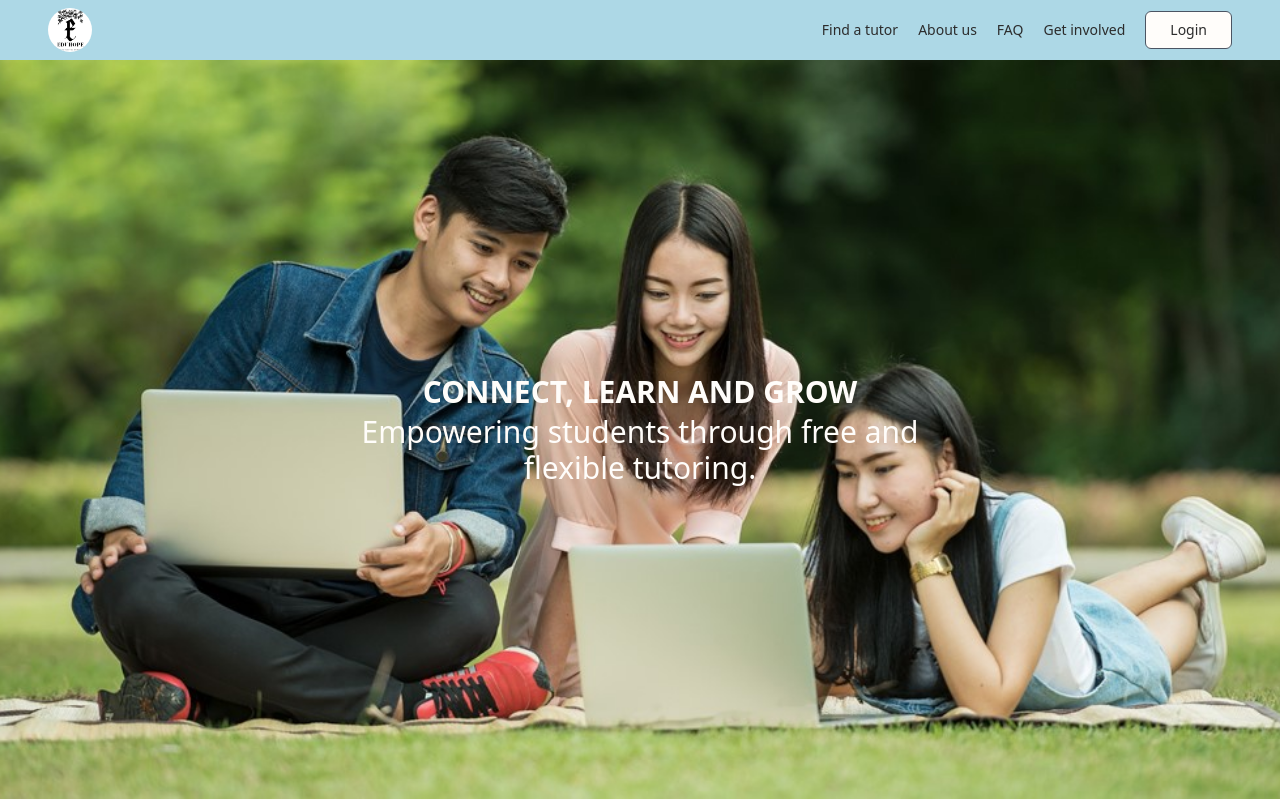
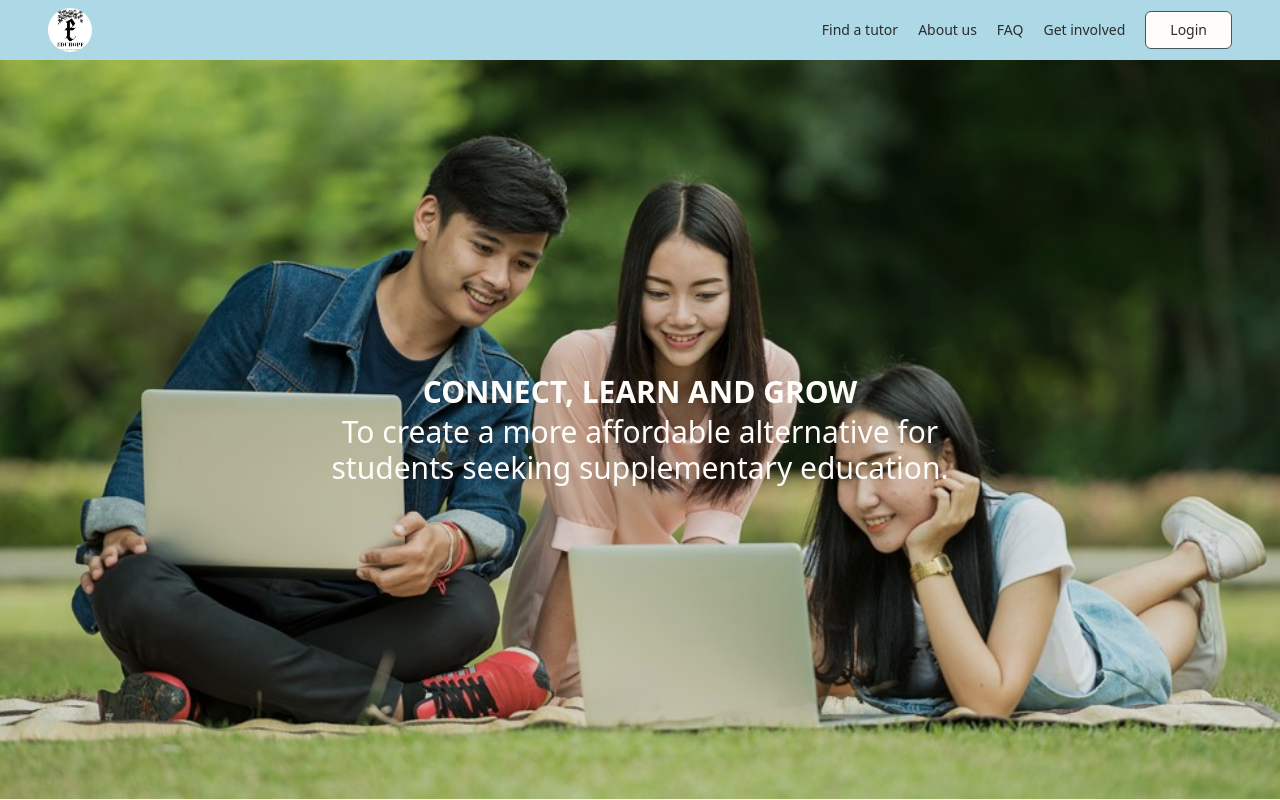
Before and after one commit to tch1001/EduHopeSG, a Next.js app in the folder frontend/: page / in a window 1280 px wide. Shown: the top 800 px of the page. Built offline with nearby package versions, Linux system fonts and the light colour scheme.

Commit message:
update: styling

```diff
--- a/frontend/pages/_app.js
+++ b/frontend/pages/_app.js
@@ -8,7 +8,9 @@ function MyApp({ Component: Body, pageProps }) {
         <>
             <Head />
             <Header />
-            <Body {...pageProps} />
+            <div className="content">
+                <Body {...pageProps} />
+            </div>
             <Footer />
         </>
     )
--- a/frontend/pages/index.js
+++ b/frontend/pages/index.js
@@ -88,7 +88,7 @@ const Home = ({ subjects, testimonials }) => {
                 <Image
                     src="/images/landing_page/cover_banner.jpg"
                     className="w-screen h-fit object-cover"
-                    style={{ height: "calc(100vh - 61px)" }}
+                    style={{ height: "calc(100vh - 61px)", filter: "brightness(90%)" }}
                     width={width}
                     height={width}
                     quality={80}
@@ -97,7 +97,7 @@ const Home = ({ subjects, testimonials }) => {
                 />
                 <div className={`${styles.cover} flex flex-col gap-1 m-auto text-white text-center text-3xl`}>
                     <p className="uppercase font-bold">Connect, Learn and Grow</p>
-                    <p>Empowering students through free and flexible tutoring.</p>
+                    <p>To create a more affordable alternative for students seeking supplementary education.</p>
                 </div>
             </div>
             <Container className="flex flex-col gap-20 my-16">
--- a/frontend/styles/globals.css
+++ b/frontend/styles/globals.css
@@ -7,6 +7,12 @@
 body {
   background-color: #fffdfa;
   color: #2c2c2c;
+}
+
+div.content {
+  min-height: calc(100vh - 19.46rem);
+  display: flex;
+  flex-direction: column;
 }
 
 ::-webkit-scrollbar {
```
